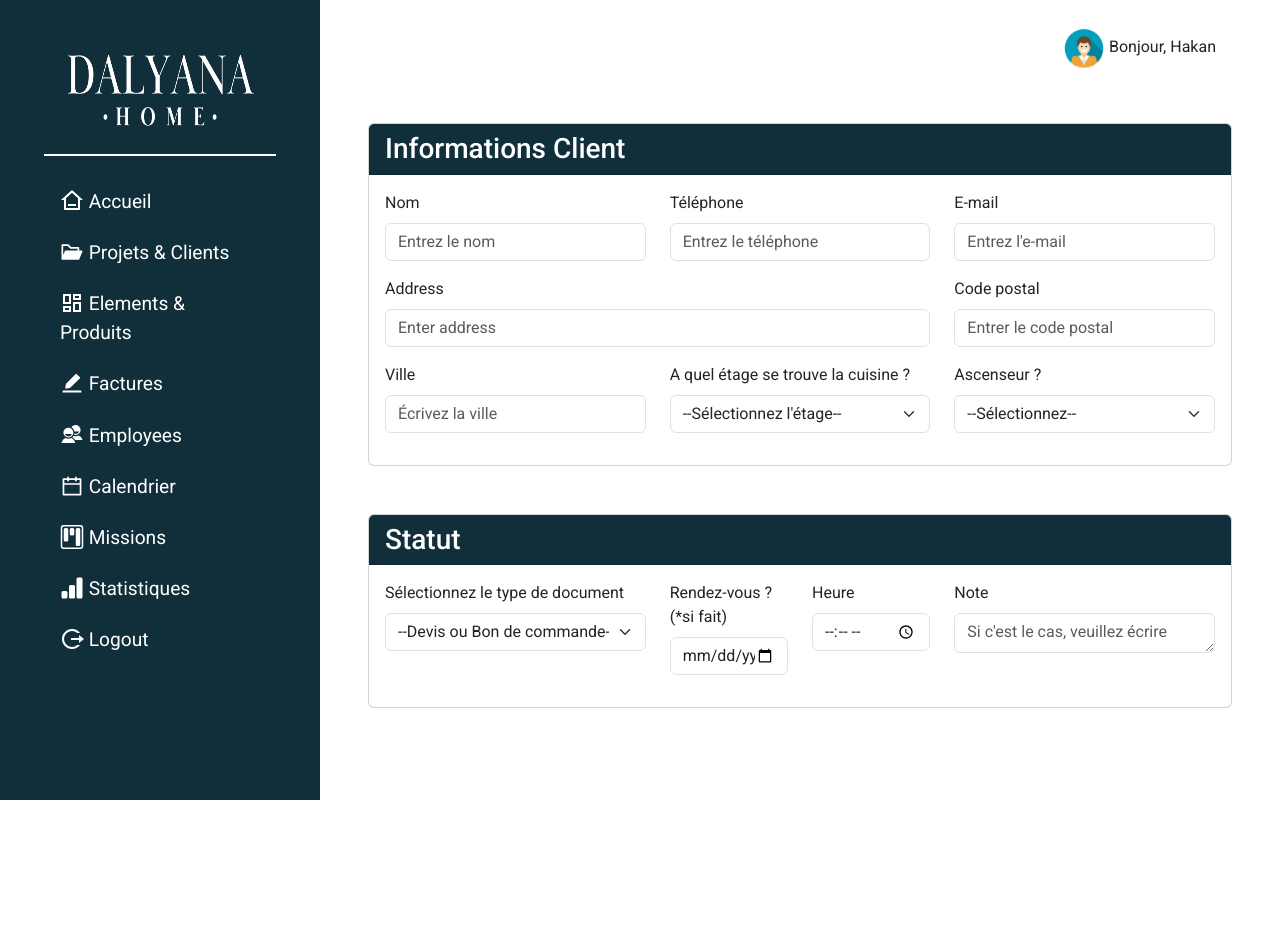
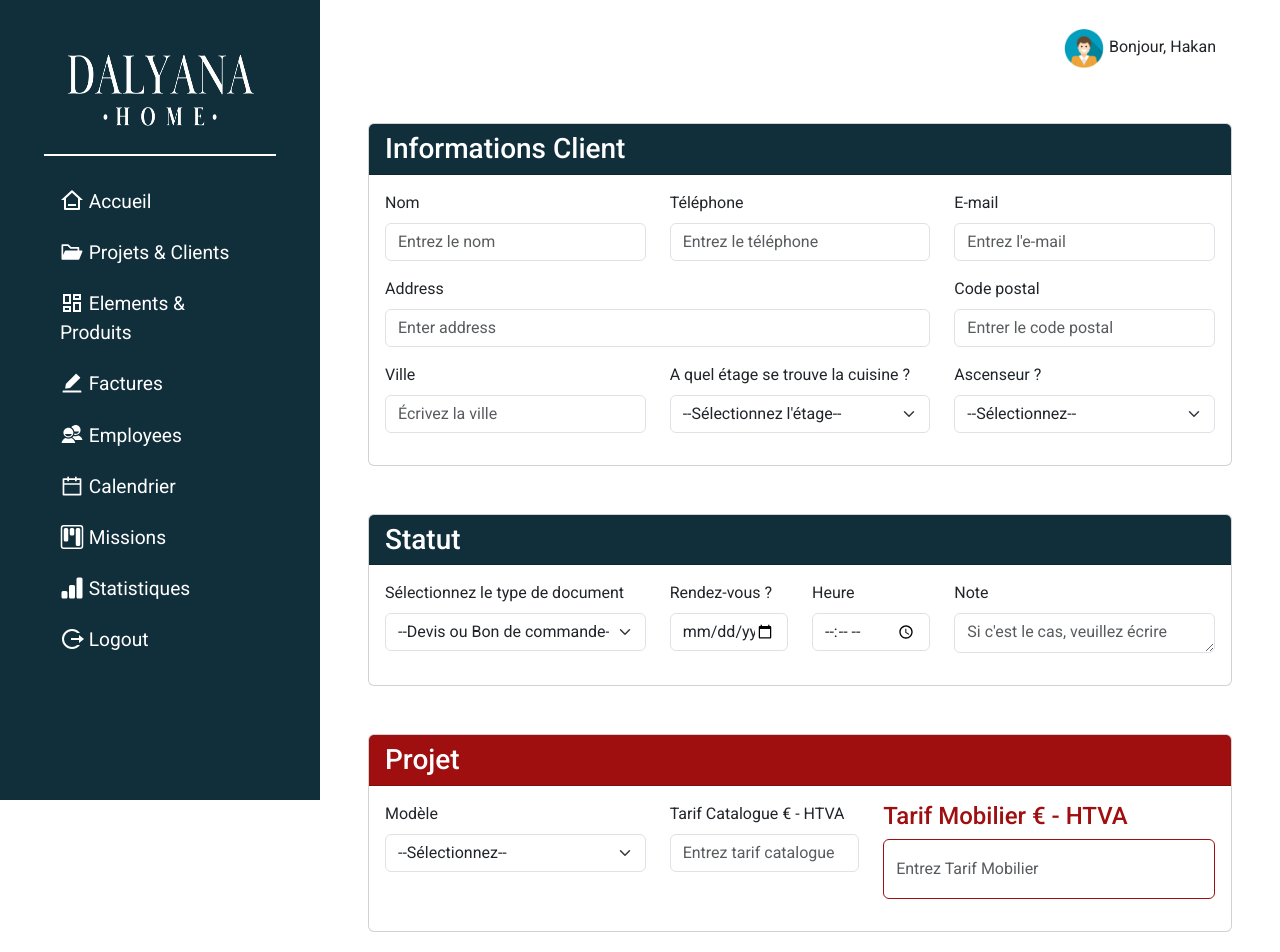
Before and after one commit to hakanyilmaz-be/dalyana-admin, a React (Create React App) app: page /projets-clients/new in a window 1280 px wide. Shown: the top 952 px of the page. Before the commit the page ends 800 px from the top, so only its background shows below. Built offline with nearby package versions, Linux system fonts and the light colour scheme; some icons are missing.

Commit message:
v27September-2

```diff
--- a/src/pages/CreateClientProjet.js
+++ b/src/pages/CreateClientProjet.js
@@ -32,6 +32,9 @@ const CreateClientProjet = () => {
     appointmentDate: "",
     appointmentTime: "",
     note: "",
+    model: "",
+    furnitureListPrice: "",
+    furnitureSalePrice: "",
   };
 
   const validationSchema = Yup.object({
@@ -55,6 +58,11 @@ const CreateClientProjet = () => {
     appointmentDate: Yup.string(),
     appointmentTime: Yup.string(),
     note: Yup.string(),
+    model: Yup.string(),
+    furnitureListPrice: Yup.string(),
+    furnitureSalePrice: Yup.string(),
+
+
   });
 
   /* const onSubmit = async (values) => {
@@ -213,7 +221,7 @@ const CreateClientProjet = () => {
           </Row>
         </Card.Body>
       </Card>
-      <Card>
+      <Card className="mb-5">
         <Card.Header
           as="h3"
           style={{ color: "white", backgroundColor: "var(--color2)" }}
@@ -240,7 +248,7 @@ const CreateClientProjet = () => {
             </Form.Group>
 
             <Form.Group as={Col} md={2} lg={2} className="mb-3">
-              <Form.Label>Rendez-vous ? (*si fait)</Form.Label>
+              <Form.Label>Rendez-vous ?</Form.Label>
               <Form.Control
                 type="date"
                 placeholder="Rendez-vous?"
@@ -289,6 +297,69 @@ const CreateClientProjet = () => {
           </Row>
         </Card.Body>
       </Card>
+
+      <Card className="mb-5">
+        <Card.Header
+          as="h3"
+          style={{ color: "white", backgroundColor: "#9f0f0f" }}
+        >
+          Projet
+        </Card.Header>
+        <Card.Body>
+          <Row>
+            <Form.Group as={Col} md={4} lg={4} className="mb-3">
+              <Form.Label>Modèle</Form.Label>
+              <Form.Select
+                {...formik.getFieldProps("model")}
+                isInvalid={!!formik.errors.model}
+              >
+                <option value="" disabled selected>
+                  --Sélectionnez--
+                </option>
+                <option value="modele:Nolte">Nolte</option>
+                <option value="modele:Express">Express</option>
+                <option value="modele:Eco">Eco</option>
+              </Form.Select>
+              <Form.Control.Feedback type="invalid">
+                {formik.errors.model}
+              </Form.Control.Feedback>
+            </Form.Group>
+
+            <Form.Group as={Col} md={3} lg={3} className="mb-3">
+              <Form.Label>Tarif Catalogue € - HTVA</Form.Label>
+              <Form.Control
+                type="text"
+                // as={MaskedInput}
+                // mask="(111) 111-1111"
+                placeholder="Entrez tarif catalogue"
+                {...formik.getFieldProps("furnitureListPrice")}
+                isInvalid={!!formik.errors.furnitureListPrice}
+              />
+              <Form.Control.Feedback type="invalid">
+                {formik.errors.furnitureListPrice}
+              </Form.Control.Feedback>
+            </Form.Group>
+
+            <Form.Group as={Col} md={5} lg={5} className="mb-3">
+              <Form.Label as="h4" style={{ color: "#9f0f0f" }}>Tarif Mobilier € - HTVA</Form.Label>
+              <Form.Control
+                type="text"
+                style={{ height: "60px", color: "#9f0f0f", borderColor: "#9f0f0f" }}
+                // as={MaskedInput}
+                // mask="(111) 111-1111"
+                placeholder="Entrez Tarif Mobilier"
+                {...formik.getFieldProps("furnitureSalePrice")}
+                isInvalid={!!formik.errors.furnitureSalePrice}
+              />
+              <Form.Control.Feedback type="invalid">
+                {formik.errors.furnitureSalePrice}
+              </Form.Control.Feedback>
+            </Form.Group>
+
+          </Row>
+        </Card.Body>
+      </Card>
+
     </Form>
   );
 };
```
